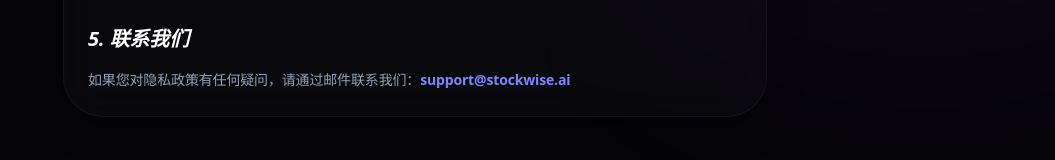
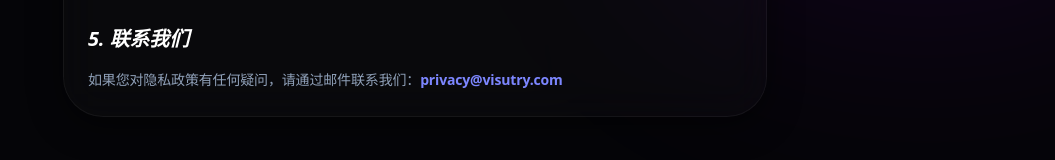
Before and after one commit to franksunye/stockwise, a Next.js app in the folder frontend/: page /privacy in a window 1280 px wide. Shown: the part 883-1043 px from the top of the page, without its empty margins (225-1280 px from the left). Built offline with nearby package versions, Linux system fonts and the light colour scheme; no server answers.

Commit message:
chore: update contact emails to @visutry.com domains across policy pages

```diff
--- a/frontend/src/app/pricing/page.tsx
+++ b/frontend/src/app/pricing/page.tsx
@@ -57,7 +57,7 @@ const pricingPlans = [
       '行业专家优先支持',
     ],
     cta: '联系我们',
-    href: 'mailto:support@stockwise.ai',
+    href: 'mailto:support@visutry.com',
     highlight: false,
     icon: ShieldCheck,
     color: 'emerald',
--- a/frontend/src/app/privacy/page.tsx
+++ b/frontend/src/app/privacy/page.tsx
@@ -75,7 +75,7 @@ export default function PrivacyPolicy() {
             <section className="space-y-4">
               <h2 className="text-xl font-bold text-white italic">5. 联系我们</h2>
               <p className="text-slate-400 leading-relaxed text-sm">
-                如果您对隐私政策有任何疑问，请通过邮件联系我们：<span className="text-indigo-400 font-bold">support@stockwise.ai</span>
+                如果您对隐私政策有任何疑问，请通过邮件联系我们：<span className="text-indigo-400 font-bold">privacy@visutry.com</span>
               </p>
             </section>
           </div>
--- a/frontend/src/app/refund/page.tsx
+++ b/frontend/src/app/refund/page.tsx
@@ -62,7 +62,7 @@ export default function RefundPolicy() {
             <section className="space-y-4">
               <h2 className="text-xl font-bold text-white italic">2. 申请流程</h2>
               <p className="text-slate-400 leading-relaxed text-sm">
-                要申请退款，请发送邮件至 <span className="text-indigo-400 font-bold">support@stockwise.ai</span>。邮件主题请注明：[退款申请] + 您的账户邮箱。我们通常在 1-3 个工作日内处理。
+                要申请退款，请发送邮件至 <span className="text-indigo-400 font-bold">refunds@visutry.com</span>。邮件主题请注明：[退款申请] + 您的账户邮箱。我们通常在 1-3 个工作日内处理。
               </p>
             </section>
 
--- a/frontend/src/app/terms/page.tsx
+++ b/frontend/src/app/terms/page.tsx
@@ -80,6 +80,13 @@ export default function TermsOfService() {
                 在法律允许的最大范围内，StockWise AI 对您基于本站信息作出的任何交易决策所产生的盈利或损失概不负责。
               </p>
             </section>
+
+            <section className="space-y-4">
+              <h2 className="text-xl font-bold text-white italic">6. 联系我们</h2>
+              <p className="text-slate-400 leading-relaxed text-sm">
+                如有法律相关咨询，请联系：<span className="text-indigo-400 font-bold">legal@visutry.com</span>
+              </p>
+            </section>
           </div>
         </motion.div>
       </main>
```
